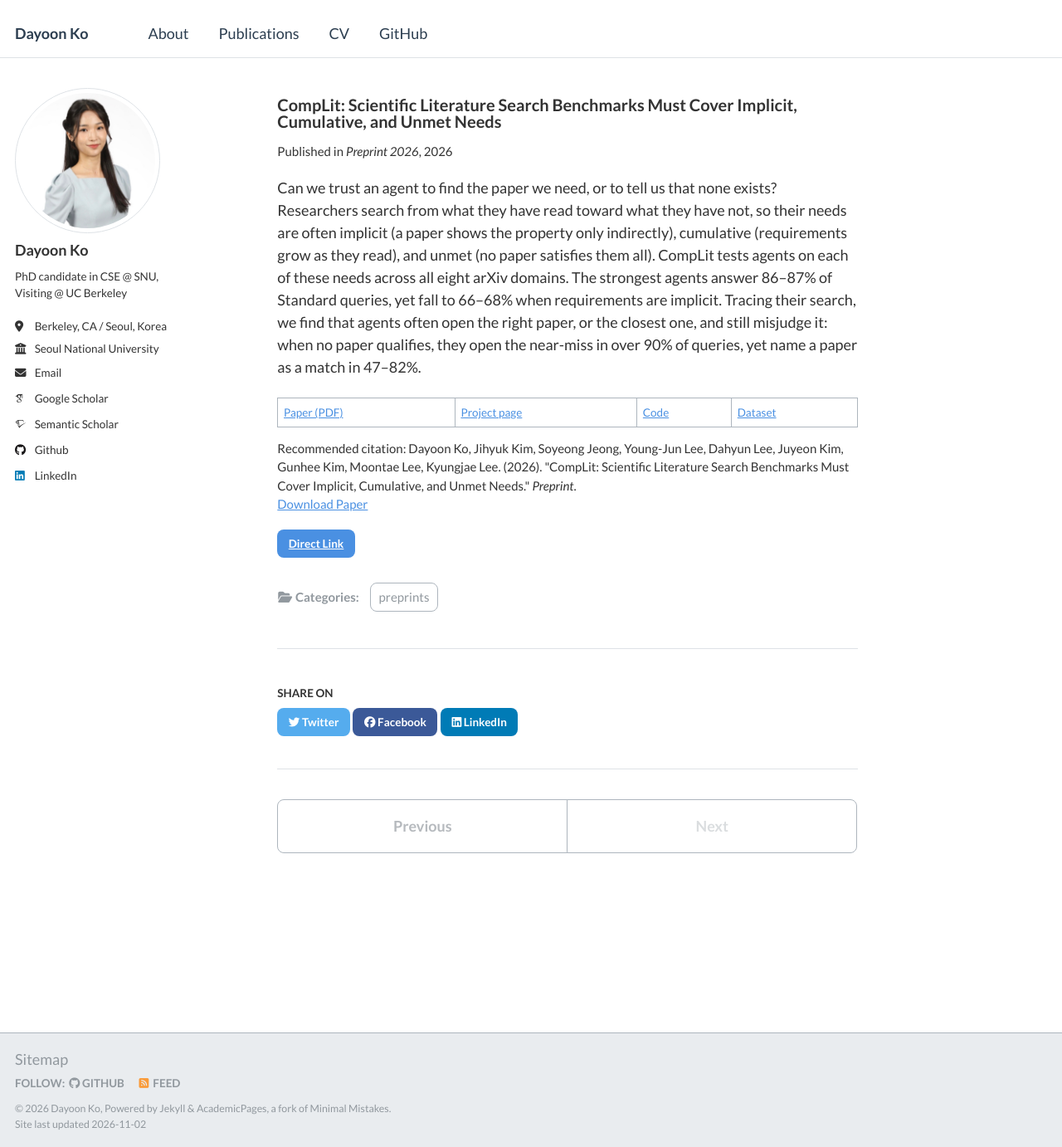
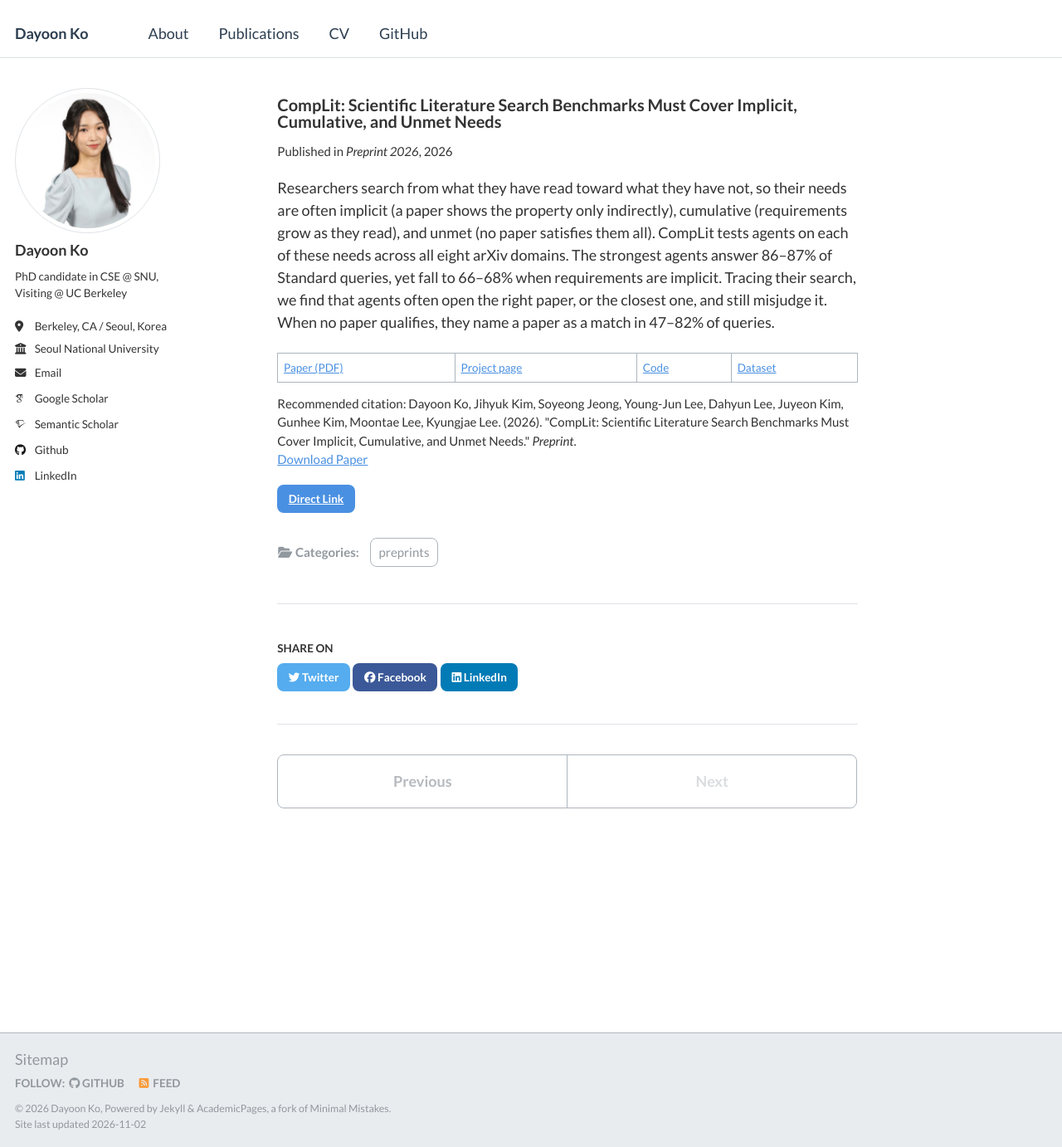
Before and after one commit to dayoon-ko/dayoon-ko.github.io, a Jekyll site: the page built from _publications/2026-arxiv-complit.md, in a window 1280 px wide and 1382 px high. Shown: the whole window at 83% size. Built offline with Jekyll 4.4.1, drawn with Linux system fonts in a browser that asks for light colours; some web fonts are replaced.

Commit message:
Plainer wording for intro and CompLit entry
Co-Authored-By: Claude Opus 5.5 <noreply@anthropic.com>

```diff
--- a/_publications/2026-arxiv-complit.md
+++ b/_publications/2026-arxiv-complit.md
@@ -3,7 +3,7 @@ title: "CompLit: Scientific Literature Search Benchmarks Must Cover Implicit, Cu
 collection: publications
 category: preprints
 permalink: /publication/2026-arxiv-complit
-excerpt: 'Can we trust an agent to find the paper we need, or to tell us that none exists? A literature search benchmark for implicit, cumulative, and unmet needs across all eight arXiv domains.'
+excerpt: 'A literature search benchmark for implicit, cumulative, and unmet needs across all eight arXiv domains.'
 date: 2026-10-06
 venue: 'Preprint 2026'
 paperurl: 'https://dayoon-ko.github.io/files/complit.pdf'
@@ -12,6 +12,6 @@ citation: 'Dayoon Ko, Jihyuk Kim, Soyeong Jeong, Young-Jun Lee, Dahyun Lee, Juye
 authors: '<strong>Dayoon Ko</strong>, Jihyuk Kim, Soyeong Jeong, Young-Jun Lee, Dahyun Lee, Juyeon Kim, Gunhee Kim, Moontae Lee, Kyungjae Lee'
 ---
 
-Can we trust an agent to find the paper we need, or to tell us that none exists? Researchers search from what they have read toward what they have not, so their needs are often implicit (a paper shows the property only indirectly), cumulative (requirements grow as they read), and unmet (no paper satisfies them all). CompLit tests agents on each of these needs across all eight arXiv domains. The strongest agents answer 86–87% of Standard queries, yet fall to 66–68% when requirements are implicit. Tracing their search, we find that agents often open the right paper, or the closest one, and still misjudge it: when no paper qualifies, they open the near-miss in over 90% of queries, yet name a paper as a match in 47–82%.
+Researchers search from what they have read toward what they have not, so their needs are often implicit (a paper shows the property only indirectly), cumulative (requirements grow as they read), and unmet (no paper satisfies them all). CompLit tests agents on each of these needs across all eight arXiv domains. The strongest agents answer 86–87% of Standard queries, yet fall to 66–68% when requirements are implicit. Tracing their search, we find that agents often open the right paper, or the closest one, and still misjudge it. When no paper qualifies, they name a paper as a match in 47–82% of queries.
 
 [Paper (PDF)](https://dayoon-ko.github.io/files/complit.pdf) | [Project page](https://dayoon-ko.github.io/CompLit/) | [Code](https://github.com/dayoon-ko/CompLit) | [Dataset](https://huggingface.co/datasets/dayoon/CompLit)
```
Also changed, not shown: _pages/about.md (+2 -2 lines).
